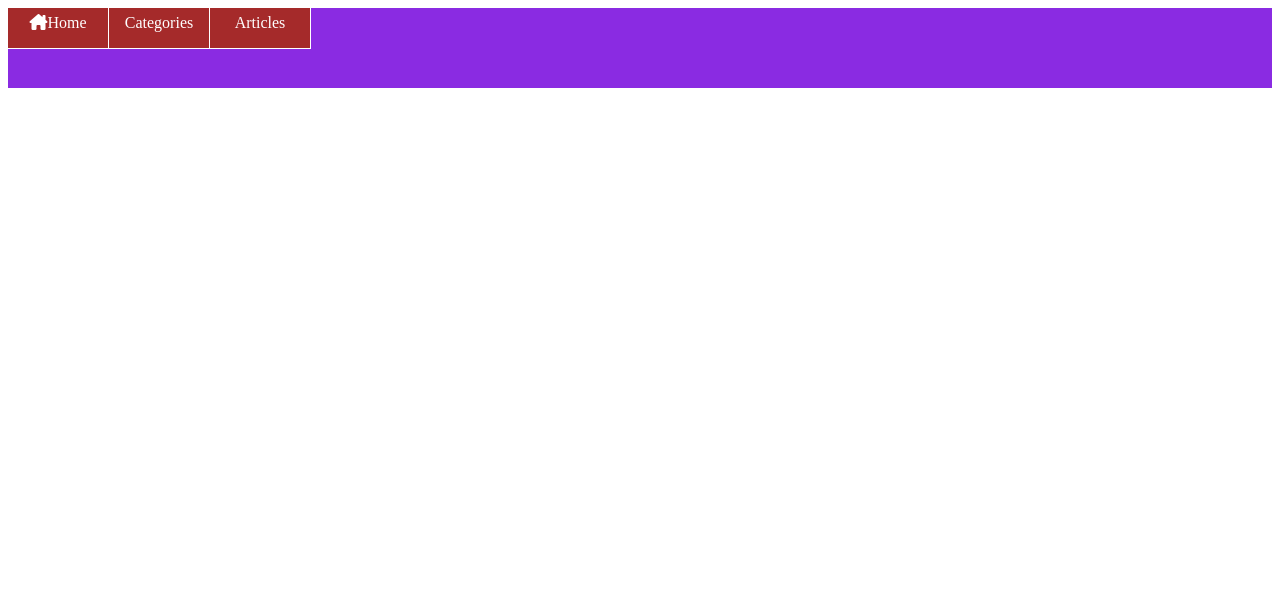
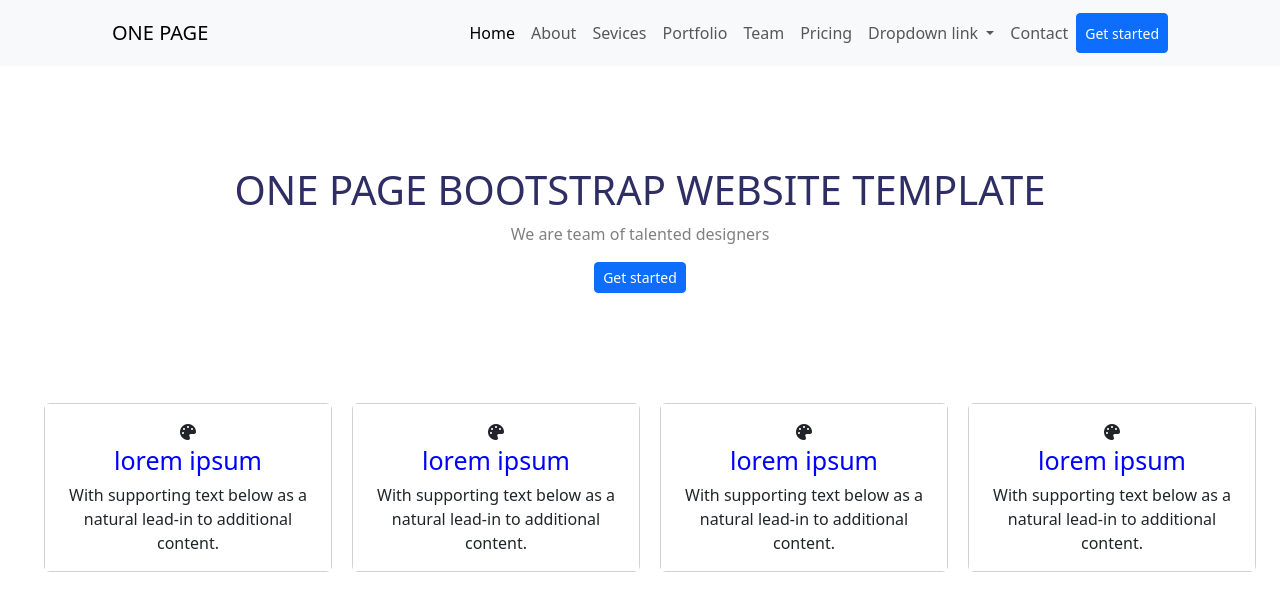
Before and after one commit to MShushan/new_test, a plain HTML site: page index.html in a window 1280 px wide. Drawn offline with nearby package versions, Linux system fonts and the light colour scheme; a web font is replaced by a local one.

Commit message:
my bootsrtap

```diff
--- a/index.html
+++ b/index.html
@@ -2,36 +2,109 @@
 <html lang="en">
  <head>
     <meta charset="UTF-8">
-    <link rel="stylesheet" href="style.css">
-    <link rel="stylesheet" href="https://cdnjs.cloudflare.com/ajax/libs/font-awesome/6.3.0/css/all.min.css"
-    <link rel="preconnect" href="https://fonts.googleapis.com">
-    <link rel="preconnect" href="https://fonts.gstatic.com" crossorigin>
-    <link href="https://fonts.googleapis.com/css2?family=Roboto&family=Sofia+Sans:wght@100&display=swap" rel="stylesheet">
-    <link href="https://fonts.googleapis.com/css2?family=Sofia+Sans:wght@100&display=swap" rel="stylesheet">
-    <title></title>
+    <meta name="viewport" content="width=device-width, initial-scale=1">
+    <link rel="stylesheet" href="https://cdnjs.cloudflare.com/ajax/libs/font-awesome/6.2.1/css/all.min.css">
+    <link rel="stylesheet" type="text/css" href="style.css">
+    <title>Bootstrap</title>
+    <link href="https://cdn.jsdelivr.net/npm/bootstrap@5.3.2/dist/css/bootstrap.min.css" rel="stylesheet" integrity="sha384-T3c6CoIi6uLrA9TneNEoa7RxnatzjcDSCmG1MXxSR1GAsXEV/Dwwykc2MPK8M2HN" crossorigin="anonymous">
+
  </head>
     <body>
-      <header class="header">
-        <nav>
-            <ul class="menu parent_style">
-              <li><a href="#"><i class="fa-solid fa-house-chimney"></i>Home</a></li>
-              <li class="hover"><a href="#">Categories</a>
-              <ul class="menu">
-                <li><a href="#">Html</a></li>
-                <li><a href="#">Css</a></li>
-                <li><a href="#">Css</a></li>
-              </ul>
-                </li>
-              <li class="hover"><a href="#">Articles</a>
-                <ul class="menu">
-                  <li><a href="#">Java</a></li>
-                  <li><a href="#">Pyton</a></li>
-                  <li><a href="#">C++</a></li>
+      <nav class="navbar navbar-expand-lg bg-body-tertiary">
+        <div class="container-fluid">
+          <div class="container-justify">
+          <a class="navbar-brand" href="#">ONE PAGE</a>
+          <button class="navbar-toggler" type="button" data-bs-toggle="collapse" data-bs-target="#navbarNavDropdown" aria-controls="navbarNavDropdown" aria-expanded="false" aria-label="Toggle navigation">
+            <span class="navbar-toggler-icon"></span>
+          </button>
+        </div>
+        <div class="navbar-style">
+          <div class="collapse navbar-collapse" id="navbarNavDropdown">
+            <ul class="navbar-nav">
+              <li class="nav-item">
+                <a class="nav-link active" aria-current="page" href="#">Home</a>
+              </li>
+              <li class="nav-item">
+                <a class="nav-link" href="#">About</a>
+              </li>
+              <li class="nav-item">
+                <a class="nav-link" href="#">Sevices</a>
+              </li>
+              <li class="nav-item">
+                <a class="nav-link" href="#">Portfolio</a>
+              </li>
+              <li class="nav-item">
+                <a class="nav-link" href="#">Team</a>
+              </li>
+              <li class="nav-item">
+                <a class="nav-link" href="#">Pricing</a>
+              </li>
+              <li class="nav-item dropdown">
+                <a class="nav-link dropdown-toggle" href="#" role="button" data-bs-toggle="dropdown" aria-expanded="false">
+                  Dropdown link
+                </a>
+                <ul class="dropdown-menu">
+                  <li><a class="dropdown-item" href="#">Action</a></li>
+                  <li><a class="dropdown-item" href="#">Another action</a></li>
+                  <li><a class="dropdown-item" href="#">Something else here</a></li>
                 </ul>
               </li>
+              <li class="nav-item">
+                <a class="nav-link" href="#">Contact</a>
+              </li>
+              <button type="button" class="btn btn-primary btn-sm">Get started</button>
             </ul>
-            <div class="clear"></div>
-          </nav>
-        </header>
+          </div>
+        </div>
+        </div>
+      </nav>
+
+      <div class="website-template">
+        <h1>ONE PAGE BOOTSTRAP WEBSITE TEMPLATE</h1>
+        <p>We are team of talented designers</p>
+        <button type="button" class="btn btn-primary btn-sm">Get started</button>
+      </div>
+
+
+      <div class="column-restore">
+
+      <div class="card" style="width: 18rem;">
+        <div class="card-body">
+           <i class="fa-solid fa-palette"></i>
+           <h5>lorem ipsum</h5>
+          <p class="card-text">With supporting text below as a natural lead-in to additional content.</p>
+
+        </div>
+      </div>
+      <div class="card" style="width: 18rem;">
+        <div class="card-body">
+          <i class="fa-solid fa-palette"></i>
+          <h5>lorem ipsum</h5>
+          <p class="card-text">With supporting text below as a natural lead-in to additional content.</p>
+
+        </div>
+      </div>
+      <div class="card" style="width: 18rem;">
+        <div class="card-body">
+          <i class="fa-solid fa-palette"></i>
+          <h5>lorem ipsum</h5>
+          <p class="card-text">With supporting text below as a natural lead-in to additional content.</p>
+
+        </div>
+      </div>
+      <div class="card" style="width: 18rem;">
+        <div class="card-body">
+          <i class="fa-solid fa-palette"></i>
+          <h5>lorem ipsum</h5>
+          <p class="card-text">With supporting text below as a natural lead-in to additional content.</p>
+
+        </div>
+      </div>
+    </div>
+
+
+      <script src="https://cdn.jsdelivr.net/npm/bootstrap@5.3.2/dist/js/bootstrap.bundle.min.js" integrity="sha384-C6RzsynM9kWDrMNeT87bh95OGNyZPhcTNXj1NW7RuBCsyN/o0jlpcV8Qyq46cDfL" crossorigin="anonymous"></script>
+
+
     </body>
 </html>
--- a/style.css
+++ b/style.css
@@ -1,38 +1,66 @@
-.clear{
-    clear: both;
+.container-fluid{
+  margin-left: 20px;
+  display: flex;
+  justify-content: space-between;
+  text-align: center;
+
+
 }
-  .header{
-    background-color: blueviolet;
-    height: 80px;
+.container-justify{
+  margin-left: 100px;
+
+
 }
-  .menu{
-    padding: 0;
-    margin: 0;
-    list-style: none;
-    display: none;
+.navbar-style{
+  margin: 5px;
+  margin-right: 100px;
 }
-  .menu a{
+.website-template{
+  margin-top: 100px;
+  width: 100%;
   display: block;
-    width: 100px;
-    height: 50px;
-    line-height: 30px;
-    background-color: brown;
-    text-decoration: none;
-    color: white;
-    border-bottom: 1px solid white;
-    border-right: 1px solid white;
+  justify-content: center;
   text-align: center;
-    height: 40px;
+
 }
-  .menu a:hover{
-    background-color: grey;
+.website-template h1{
+  color: rgb(46, 46, 100);
 }
-  .parent_style{
-    display: block;
+.website-template p{
+  color: grey;
 }
-  .parent_style > li{
-    float: left;
+.column-restore{
+  margin-top: 100px;
+  width: 100%;
+  display: flex;
+  justify-content: center;
+  text-align: center;
+  margin-left: 10px;
+  border: none;
+
+
 }
-  .hover:hover > .menu{
-    display: block;
+.card{
+  border: 0cm;
+  margin: 10px;
+  background-color: rgb(43, 83, 83);
+ float: right;
 }
+.card-body{
+  background-color: white;
+  border: none;
+
+
+}
+.card-body i{
+  width: 40px;
+  margin-bottom: 5px;
+  text-align: center;
+
+
+}
+.card-body h5{
+  color: blue;
+  font-size: 25px;
+
+}
```
Lines whose indentation alone changed are shown as unchanged.
